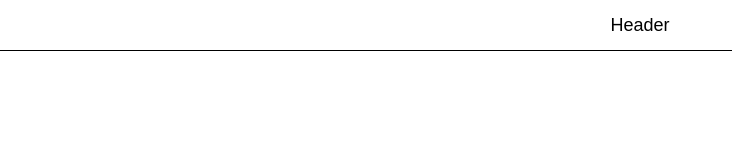
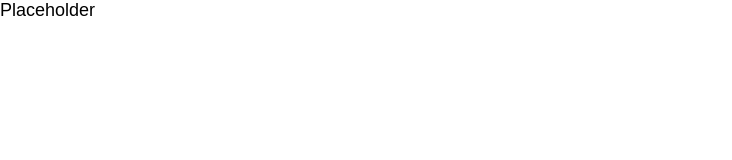
Before and after one commit to ooloo-io/github-flow-mc811mc, a website: page src/index.html in a window 1280 px wide. Shown: the whole page, without its empty margins (0-732 px from the left). Drawn offline with nearby package versions, Linux system fonts and the light colour scheme.

Commit message:
Revert "Header (#1)"
This reverts commit 5cd2173579c840bf75821d670bc2d787996bb909.

```diff
--- a/src/index.html
+++ b/src/index.html
@@ -13,8 +13,6 @@
 </head>
 
 <body>
-  <header class="header">
-    Header
-  </header>
-  </body>
+  Placeholder
+</body>
 </html>
--- a/src/styles.css
+++ b/src/styles.css
@@ -2,11 +2,3 @@ body {
   font-family: Arial, Helvetica, sans-serif;
   font-size: 18px;
 }
-
-.header {
-  height: 50px;
-  display: flex;
-  justify-content: center;
-  align-items: center;
-  border-bottom: 1px solid black;
-}
```
